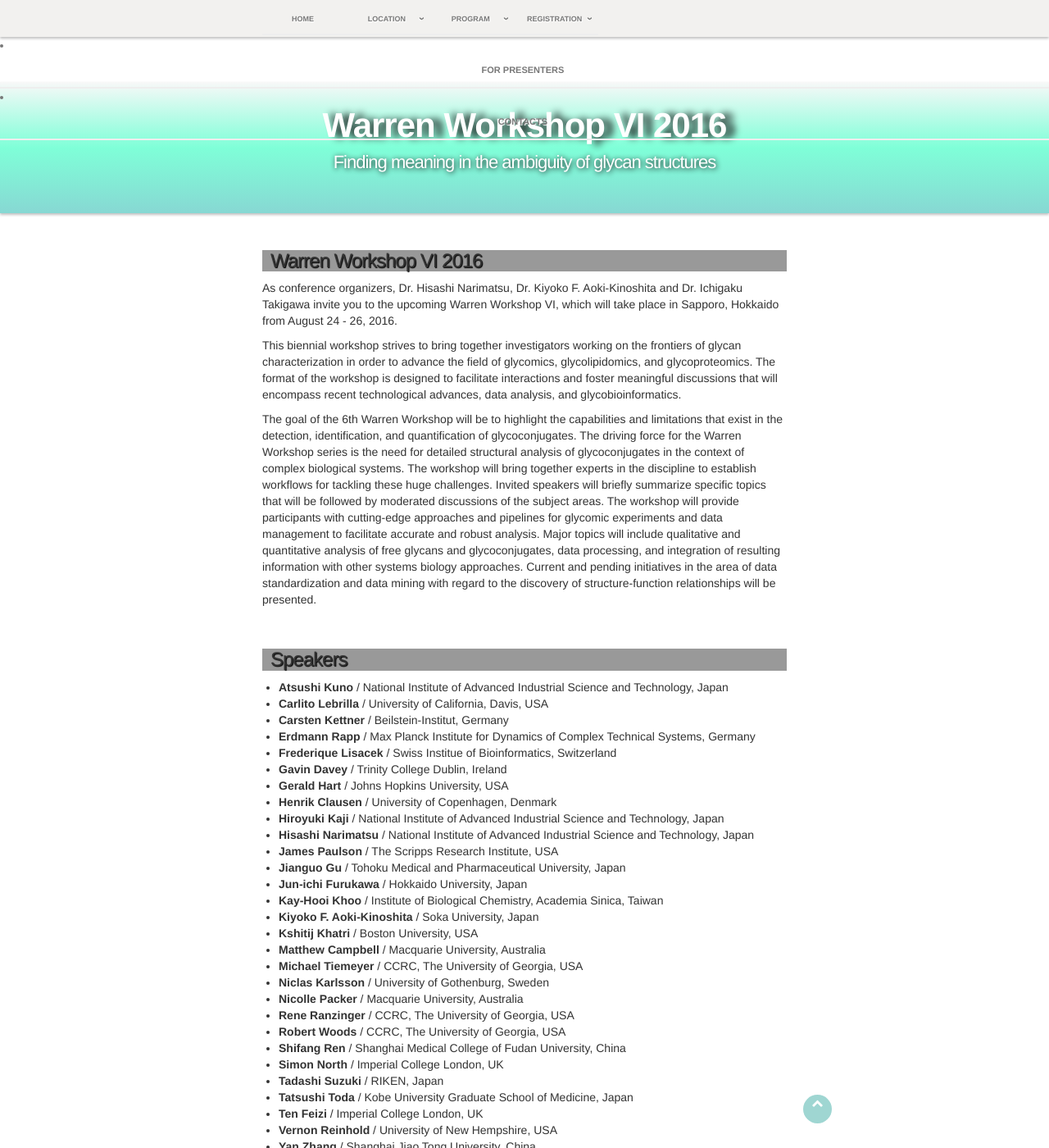
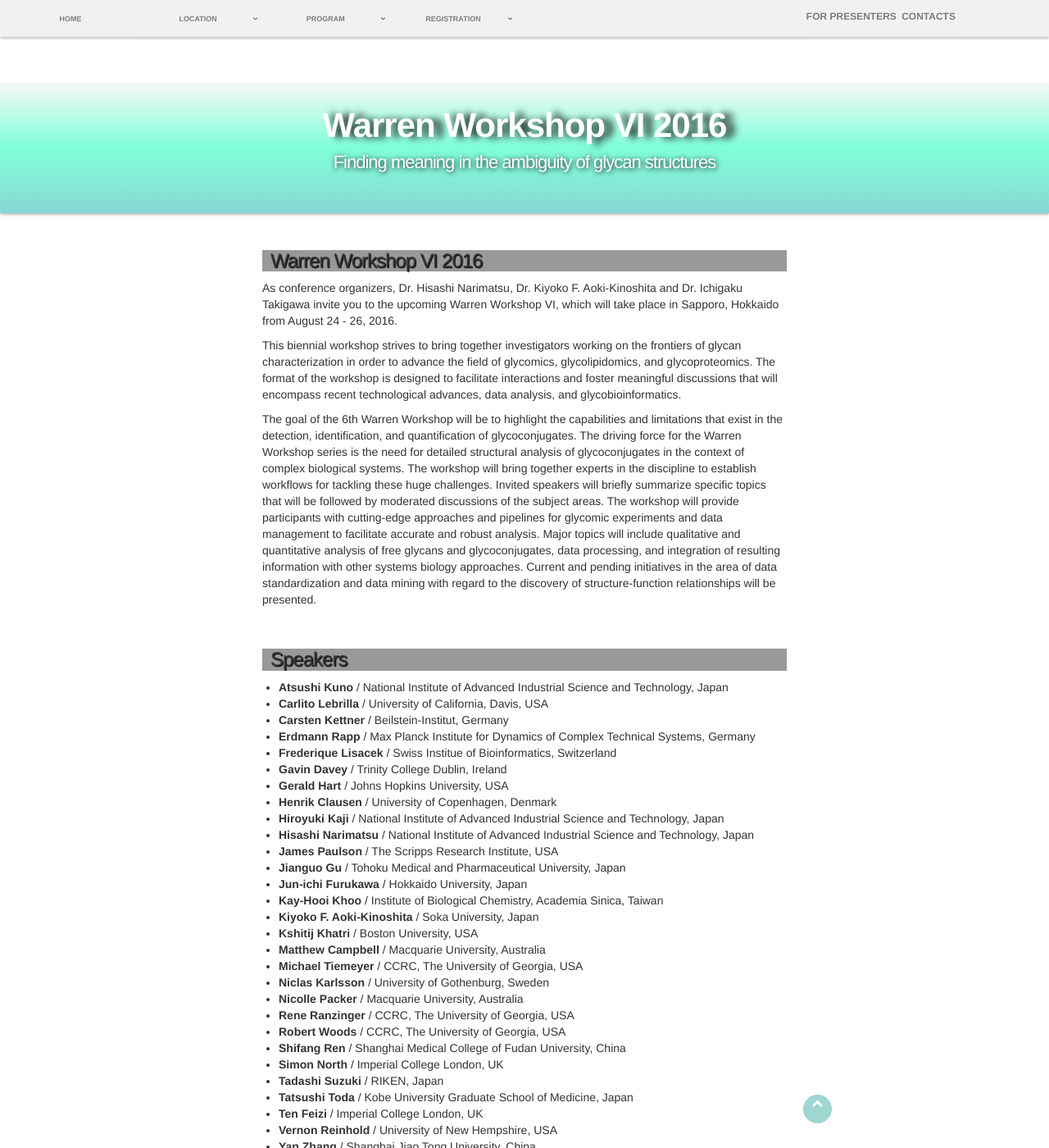
Before and after one commit to yamazakiM/test_warren2016, a Jekyll site: the page built from index.md, in a window 1280 px wide and 1400 px high. Shown: the whole window at 82% size. Built offline with Jekyll 4.4.1, drawn with Linux system fonts in a browser that asks for light colours; nearby versions of some CDN libraries; library files that are not in the unit come from our copies.

Commit message:
Update stylesheet.css

```diff
--- a/stylesheets/stylesheet.css
+++ b/stylesheets/stylesheet.css
@@ -1059,297 +1059,229 @@
   }
 }
 
-/*
-.dropdown {
-  position: relative;
+.globalNav {
+    position: fixed;
+    width: 100%;
+    height: 45px;
+    top: 0;
+    left: 0;
+    color: #787878;
+    background: #F2F1EF;
+    -webkit-box-shadow: 0 2px 3px 0 rgba(0,0,0,0.25);
+    box-shadow: 0 2px 3px 0 rgba(0,0,0,0.25);
+    overflow: visible;
+    z-index: 2000;
 }
-.dropdown-toggle:focus {
-  outline: 0;
+
+@media (max-width: 939px) {
+    .globalNav {
+        position: absolute;
+        width: 940px;
+    }
 }
-.dropdown-menu {
-  position: absolute;
-  top: 100%;
-  left: 0;
-  z-index: 1000;
-  display: none;
-  float: left;
-  min-width: 160px;
-  padding: 5px 0;
-  margin: 2px 0 0;
-  font-size: 14px;
-  list-style: none;
-  background-color: #fff;
-  background-clip: padding-box;
-  border: 1px solid #ccc;
-  border: 1px solid rgba(0, 0, 0, .15);
-  border-radius: 4px;
-  -webkit-box-shadow: 0 6px 12px rgba(0, 0, 0, .175);
-          box-shadow: 0 6px 12px rgba(0, 0, 0, .175);
+
+.globalNav_inner {
+    position: relative;
+    width: 940px;
+    height: 45px;
+    margin: 0 auto;
 }
-.dropdown-menu.pull-right {
-  right: 0;
-  left: auto;
+
+.globalNav_logo {
+    display: block;
+    height: 100%;
+    float: left;
+    text-decoration: none;
 }
-.dropdown-menu .divider {
-  height: 1px;
-  margin: 9px 0;
-  overflow: hidden;
-  background-color: #e5e5e5;
+
+.globalNav_logo:after {
+    content: '';
+    width: 1px;
+    height: 100%;
+    display: inline-block;
+    vertical-align: middle;
+    text-decoration: none;
 }
-.dropdown-menu > li > a {
-  display: block;
-  padding: 3px 20px;
-  clear: both;
-  font-weight: normal;
-  line-height: 1.42857143;
-  color: #333;
-  white-space: nowrap;
+
+.globalNav_logo:hover > .globalNav_toucan {
+    -moz-transform: scaleX(-1);
+    -webkit-transform: scaleX(-1);
+    -o-transform: scaleX(-1);
+    -ms-transform: scaleX(-1);
+    transform: scaleX(-1);
+    text-decoration: none;
 }
-.dropdown-menu > li > a:hover,
-.dropdown-menu > li > a:focus {
-  color: #262626;
-  text-decoration: none;
-  background-color: #f5f5f5;
+/*Change height38px, width67px*/
+.globalNav_toucan {
+    height: 30px;
+    width: 60px;
+    vertical-align: middle;
 }
-.dropdown-menu > .active > a,
-.dropdown-menu > .active > a:hover,
-.dropdown-menu > .active > a:focus {
-  color: #fff;
-  text-decoration: none;
-  background-color: #428bca;
-  outline: 0;
+
+.globalNav_logoText {
+    display: none;
+    position: absolute;
+    height: 40px;
+    top: 2px;
+    left: 68px;
+    z-index: 200;
 }
-.dropdown-menu > .disabled > a,
-.dropdown-menu > .disabled > a:hover,
-.dropdown-menu > .disabled > a:focus {
-  color: #999;
+
+.globalNav_logo:hover > .globalNav_logoText {
+    display: block;
 }
-.dropdown-menu > .disabled > a:hover,
-.dropdown-menu > .disabled > a:focus {
-  text-decoration: none;
-  cursor: not-allowed;
-  background-color: transparent;
-  background-image: none;
-  filter: progid:DXImageTransform.Microsoft.gradient(enabled = false);
+
+.globalNav_logoText > img {
+    display: block;
+    height: 40px;
+    width: 90px;
 }
-.open > .dropdown-menu {
-  display: block;
+
+.globalNav_logo:hover, .globalNav_logo:focus {
+    text-decoration: none;
 }
-.open > a {
-  outline: 0;
+
+.globalNav_ul {
+    display: table;
+    width: 76%;
+    height: 45px;
+    float: left;
+    table-layout: fixed;
+    overflow: visible;
+    margin: 0 0 0 10px;
 }
-.dropdown-menu-right {
-  right: 0;
-  left: auto;
+
+.globalNavItem {
+    display: table-cell;
+    height: 45px;
+    list-style: none;
 }
-.dropdown-menu-left {
-  right: auto;
-  left: 0;
+
+.globalNavItem_group {
+    position: relative;
+    height: 45px;
 }
-.dropdown-header {
-  display: block;
-  padding: 3px 20px;
-  font-size: 12px;
-  line-height: 1.42857143;
-  color: #999;
+
+.globalNavItem_btn {
+    border-bottom: 2px solid #eee;
+    color: #787878;
+    display: block;
+    font-size: 12px;
+    font-weight: bold;
+    height: 43px;
+    overflow: hidden;
+    text-align: center;
+    vertical-align: middle;
+    white-space: nowrap;
+    width: 100%;
 }
-.dropdown-backdrop {
-  position: fixed;
-  top: 0;
-  right: 0;
-  bottom: 0;
-  left: 0;
-  z-index: 990;
+
+.globalNavItem_btn:after {
+    content: '';
+    width: 1px;
+    height: 100%;
+    display: inline-block;
+    vertical-align: middle;
 }
-.pull-right > .dropdown-menu {
-  right: 0;
-  left: auto;
+
+.globalNavItem_btn:hover, .globalNavItem_btn:focus {
+    text-decoration: none;
+    color: #660098;
+    background: #fbfaf8;
+    border-color: #660098;
 }
-.dropup .caret,
-.navbar-fixed-bottom .dropdown .caret {
-  content: "";
-  border-top: 0;
-  border-bottom: 4px solid;
+
+.globalNavItem_text {
+    display: inline-block;
+    vertical-align: middle;
+    line-height: 1.1;
+    text-shadow: 1px 1px 1px #fff;
+    white-space: normal
+    padding: 0 1px;
 }
-.dropup .dropdown-menu,
-.navbar-fixed-bottom .dropdown .dropdown-menu {
-  top: auto;
-  bottom: 100%;
-  margin-bottom: 1px;
+
+.globalNavItem-home > a > .globalNavItem_text {
+    margin: 2px 0 0;
+    height: 20px;
+    overflow: hidden;
 }
-@media (min-width: 768px) {
-  .navbar-right .dropdown-menu {
-    right: 0;
-    left: auto;
-  }
-  .navbar-right .dropdown-menu-left {
-    right: auto;
+
+.globalNavItem_homeIcon {
+    display: block;
+    width: 20px;
+    height: 40px;
+    margin-top: -20px;
+}
+
+.globalNavItem-home > a:hover .globalNavItem_homeIcon {
+    margin-top: 0;
+}
+
+.globalNavItem_btn-pulldown {
+    position: relative;
+    padding: 0 15px 0 0;
+    height: 45px;
+    box-sizing: border-box;
+}
+
+.globalNavItem_btn-pulldown > .globalNavItem_text {
+    padding: 0 0 0 0;
+}
+/*Change font-size 20px*/
+.globalNavItem_btn-pulldown > .globalNavItem_text:after {
+    content: '\203a';
+    position: absolute;
+    top: 8px;
+    right: 15px;
+    font-size: 13px;
+    vertical-align: middle;
+    padding: 0 0 15px;
+    -moz-transform: rotate(90deg);
+    -webkit-transform: rotate(90deg);
+    -o-transform: rotate(90deg);
+    -ms-transform: rotate(90deg);
+    transform: rotate(90deg);
+}
+
+.globalNavItem_sub {
+    display: none;
+    position: absolute;
+    width: 170px;
     left: 0;
-  }
+    top: 45px;
+    margin: 0;
+    padding: 0;
+    background: #F2F1EF;
+    -webkit-box-shadow: 0 2px 3px 0 rgba(0,0,0,0.25);
+    box-shadow: 0 2px 3px 0 rgba(0,0,0,0.25);
+    border-radius: 0;
+    -webkit-border-radius: 0;
+    font-size: 12px;
+    font-weight: bold;
 }
-.btn-group,
-.btn-group-vertical {
-  position: relative;
-  display: inline-block;
-  vertical-align: middle;
+
+.globalNavItem_sub > li {
+    display: block;
+    list-style: none;
+    border-bottom: #ccc;
 }
-.btn-group > .btn,
-.btn-group-vertical > .btn {
-  position: relative;
-  float: left;
+
+.globalNavItem_sub > li > a {
+    color: #787878;
+    display: table-cell;
+    width: 150px;
+    text-align: left;
+    padding: 10px;
+    font-weight: normal;
+    text-decoration: none;
+    vertical-align: middle;
+    border-bottom: solid 1px #ccc;
+    white-space: normal;
+    line-height: 1.1;
+    font-weight: bold;
 }
-.btn-group > .btn:hover,
-.btn-group-vertical > .btn:hover,
-.btn-group > .btn:focus,
-.btn-group-vertical > .btn:focus,
-.btn-group > .btn:active,
-.btn-group-vertical > .btn:active,
-.btn-group > .btn.active,
-.btn-group-vertical > .btn.active {
-  z-index: 2;
+
+.globalNavItem_sub > li > a:hover, .globalNavItem_sub > li > a:focus {
+    background: #fbfaf8;
+    color: #660098;
 }
-.btn-group > .btn:focus,
-.btn-group-vertical > .btn:focus {
-  outline: none;
-}
-.btn-group .btn + .btn,
-.btn-group .btn + .btn-group,
-.btn-group .btn-group + .btn,
-.btn-group .btn-group + .btn-group {
-  margin-left: -1px;
-}
-.btn-toolbar {
-  margin-left: -5px;
-}
-.btn-toolbar .btn-group,
-.btn-toolbar .input-group {
-  float: left;
-}
-.btn-toolbar > .btn,
-.btn-toolbar > .btn-group,
-.btn-toolbar > .input-group {
-  margin-left: 5px;
-}
-.btn-group > .btn:not(:first-child):not(:last-child):not(.dropdown-toggle) {
-  border-radius: 0;
-}
-.btn-group > .btn:first-child {
-  margin-left: 0;
-}
-.btn-group > .btn:first-child:not(:last-child):not(.dropdown-toggle) {
-  border-top-right-radius: 0;
-  border-bottom-right-radius: 0;
-}
-.btn-group > .btn:last-child:not(:first-child),
-.btn-group > .dropdown-toggle:not(:first-child) {
-  border-top-left-radius: 0;
-  border-bottom-left-radius: 0;
-}
-.btn-group > .btn-group {
-  float: left;
-}
-.btn-group > .btn-group:not(:first-child):not(:last-child) > .btn {
-  border-radius: 0;
-}
-.btn-group > .btn-group:first-child > .btn:last-child,
-.btn-group > .btn-group:first-child > .dropdown-toggle {
-  border-top-right-radius: 0;
-  border-bottom-right-radius: 0;
-}
-.btn-group > .btn-group:last-child > .btn:first-child {
-  border-top-left-radius: 0;
-  border-bottom-left-radius: 0;
-}
-.btn-group .dropdown-toggle:active,
-.btn-group.open .dropdown-toggle {
-  outline: 0;
-}
-.btn-group > .btn + .dropdown-toggle {
-  padding-right: 8px;
-  padding-left: 8px;
-}
-.btn-group > .btn-lg + .dropdown-toggle {
-  padding-right: 12px;
-  padding-left: 12px;
-}
-.btn-group.open .dropdown-toggle {
-  -webkit-box-shadow: inset 0 3px 5px rgba(0, 0, 0, .125);
-          box-shadow: inset 0 3px 5px rgba(0, 0, 0, .125);
-}
-.btn-group.open .dropdown-toggle.btn-link {
-  -webkit-box-shadow: none;
-          box-shadow: none;
-}
-.btn .caret {
-  margin-left: 0;
-}
-.btn-lg .caret {
-  border-width: 5px 5px 0;
-  border-bottom-width: 0;
-}
-.dropup .btn-lg .caret {
-  border-width: 0 5px 5px;
-}
-.btn-group-vertical > .btn,
-.btn-group-vertical > .btn-group,
-.btn-group-vertical > .btn-group > .btn {
-  display: block;
-  float: none;
-  width: 100%;
-  max-width: 100%;
-}
-.btn-group-vertical > .btn-group > .btn {
-  float: none;
-}
-.btn-group-vertical > .btn + .btn,
-.btn-group-vertical > .btn + .btn-group,
-.btn-group-vertical > .btn-group + .btn,
-.btn-group-vertical > .btn-group + .btn-group {
-  margin-top: -1px;
-  margin-left: 0;
-}
-.btn-group-vertical > .btn:not(:first-child):not(:last-child) {
-  border-radius: 0;
-}
-.btn-group-vertical > .btn:first-child:not(:last-child) {
-  border-top-right-radius: 4px;
-  border-bottom-right-radius: 0;
-  border-bottom-left-radius: 0;
-}
-.btn-group-vertical > .btn:last-child:not(:first-child) {
-  border-top-left-radius: 0;
-  border-top-right-radius: 0;
-  border-bottom-left-radius: 4px;
-}
-.btn-group-vertical > .btn-group:not(:first-child):not(:last-child) > .btn {
-  border-radius: 0;
-}
-.btn-group-vertical > .btn-group:first-child:not(:last-child) > .btn:last-child,
-.btn-group-vertical > .btn-group:first-child:not(:last-child) > .dropdown-toggle {
-  border-bottom-right-radius: 0;
-  border-bottom-left-radius: 0;
-}
-.btn-group-vertical > .btn-group:last-child:not(:first-child) > .btn:first-child {
-  border-top-left-radius: 0;
-  border-top-right-radius: 0;
-}
-.btn-group-justified {
-  display: table;
-  width: 100%;
-  table-layout: fixed;
-  border-collapse: separate;
-}
-.btn-group-justified > .btn,
-.btn-group-justified > .btn-group {
-  display: table-cell;
-  float: none;
-  width: 1%;
-}
-.btn-group-justified > .btn-group .btn {
-  width: 100%;
-}
-[data-toggle="buttons"] > .btn > input[type="radio"],
-[data-toggle="buttons"] > .btn > input[type="checkbox"] {
-  display: none;
-}
-*/
```
